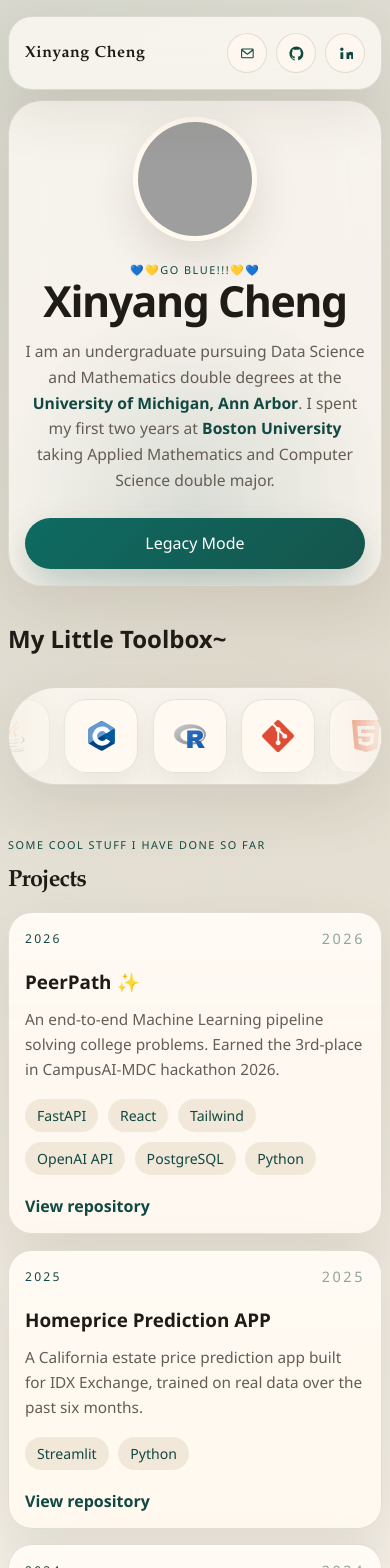
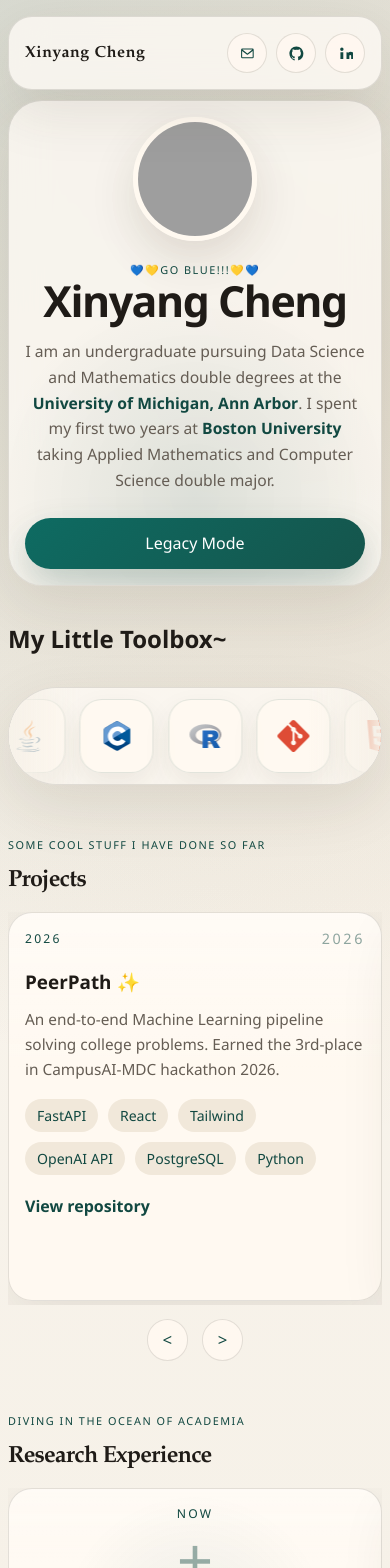
Before and after one commit to TommyCheng023/TommyCheng023.github.io, a Next.js app: page / in a window 390 px wide. Shown: the top 1568 px of the page. Built offline with nearby package versions, Linux system fonts and the light colour scheme; grey boxes are pictures that could not be loaded.

Commit message:
+mobile responsive: button component for cards

```diff
--- /dev/null
+++ b/app/components/mobile-card-carousel.tsx
@@ -0,0 +1,60 @@
+"use client";
+
+import { type ReactNode, useRef } from "react";
+
+type MobileCardCarouselProps = {
+  ariaLabel: string;
+  children: ReactNode[];
+};
+
+export default function MobileCardCarousel({
+  ariaLabel,
+  children,
+}: MobileCardCarouselProps) {
+  const trackRef = useRef<HTMLDivElement | null>(null);
+
+  function scrollByCard(direction: "prev" | "next") {
+    const track = trackRef.current;
+
+    if (!track) {
+      return;
+    }
+
+    const firstCard = track.querySelector<HTMLElement>(".mobileCarouselSlide");
+    const cardWidth = firstCard?.offsetWidth ?? track.clientWidth;
+    const gap = 16;
+    const delta = direction === "next" ? cardWidth + gap : -(cardWidth + gap);
+
+    track.scrollBy({ left: delta, behavior: "smooth" });
+  }
+
+  return (
+    <div className="mobileCarouselShell" aria-label={ariaLabel}>
+      <div ref={trackRef} className="mobileCarouselTrack">
+        {children.map((child, index) => (
+          <div key={index} className="mobileCarouselSlide">
+            {child}
+          </div>
+        ))}
+      </div>
+      <div className="mobileCarouselControls">
+        <button
+          type="button"
+          className="mobileCarouselButton"
+          onClick={() => scrollByCard("prev")}
+          aria-label="Previous card"
+        >
+          &lt;
+        </button>
+        <button
+          type="button"
+          className="mobileCarouselButton"
+          onClick={() => scrollByCard("next")}
+          aria-label="Next card"
+        >
+          &gt;
+        </button>
+      </div>
+    </div>
+  );
+}
--- a/app/globals.css
+++ b/app/globals.css
@@ -563,6 +563,10 @@ ul {
   gap: 1.25rem;
 }
 
+.mobileCarouselShell {
+  display: none;
+}
+
 .projectGrid {
   grid-template-columns: repeat(3, minmax(0, 1fr));
 }
@@ -698,7 +702,7 @@ ul {
   position: absolute;
   inset: 0 auto 0 0;
   width: 4px;
-  background: linear-gradient(180deg, #e6a14b 0%, #f2ba73 100%);
+  background: linear-gradient(180deg, var(--accent) 0%, var(--accent-strong) 100%);
 }
 
 .experienceItem h3 {
@@ -889,6 +893,69 @@ ul {
 
   .contactBand {
     gap: 1rem;
+  }
+
+  .desktopCardGrid {
+    display: none;
+  }
+
+  .mobileCarouselShell {
+    display: grid;
+    gap: 0.9rem;
+  }
+
+  .mobileCarouselControls {
+    display: flex;
+    justify-content: center;
+    gap: 0.85rem;
+  }
+
+  .mobileCarouselButton {
+    width: 2.6rem;
+    height: 2.6rem;
+    border: 1px solid var(--line);
+    border-radius: 999px;
+    background: rgba(255, 249, 241, 0.9);
+    color: var(--accent-strong);
+    font: inherit;
+    font-size: 1.05rem;
+    cursor: pointer;
+    transition:
+      transform 180ms ease,
+      border-color 180ms ease,
+      background 180ms ease,
+      color 180ms ease;
+  }
+
+  .mobileCarouselButton:hover {
+    transform: translateY(-1px);
+    border-color: rgba(17, 72, 65, 0.24);
+    background: linear-gradient(135deg, var(--accent) 0%, #15554c 100%);
+    color: #fff;
+  }
+
+  .mobileCarouselTrack {
+    display: flex;
+    gap: 1rem;
+    overflow-x: auto;
+    scroll-snap-type: x mandatory;
+    scroll-behavior: smooth;
+    scrollbar-width: none;
+    -ms-overflow-style: none;
+    padding-bottom: 0.2rem;
+  }
+
+  .mobileCarouselTrack::-webkit-scrollbar {
+    display: none;
+  }
+
+  .mobileCarouselSlide {
+    flex: 0 0 100%;
+    scroll-snap-align: start;
+  }
+
+  .mobileCarouselSlide .projectCard {
+    min-height: 100%;
   }
 }
 
--- a/app/page.tsx
+++ b/app/page.tsx
@@ -1,4 +1,5 @@
 import Link from "next/link";
+import MobileCardCarousel from "./components/mobile-card-carousel";
 import RevealOnScroll from "./components/reveal-on-scroll";
 
 const navItems = [
@@ -129,7 +130,7 @@ const workExperiences = [
     bullets: [
       "Contents missing in this section... I'm aware of that.",
       "If I keep this section it will be too similar to a LinkedIn profile and make my webpage too long.",
-      "Do you think I should make this a timeline or just remove it...",
+      "Do you think I should make this a timeline or just remove it?",
     ],
   },
 ];
@@ -213,6 +214,88 @@ function MobileIcon({ icon }: { icon: string }) {
 }
 
 export default function HomePage() {
+  const projectCards = selectedProjects.map((project, index) => (
+    <RevealOnScroll
+      key={project.title}
+      as="article"
+      className="projectCard"
+      delay={index * 120}
+    >
+      <div className="projectCardTop">
+        <span className="projectTag">{project.tag}</span>
+        <span className="projectArrow">{project.tag}</span>
+      </div>
+      <h3>{project.title}</h3>
+      <p>{project.summary}</p>
+      <ul className="projectList">
+        {project.notes.map((note) => (
+          <li key={note}>{note}</li>
+        ))}
+      </ul>
+      <a href={project.href} className="projectLink" target="_blank" rel="noreferrer">
+        {project.cta}
+      </a>
+    </RevealOnScroll>
+  ));
+
+  const researchCards = researchExperiences.map((project, index) => (
+    <RevealOnScroll
+      key={project.title ?? `${project.tag}-${index}`}
+      as="article"
+      className={project.featured ? "projectCard researchHighlightCard" : "projectCard"}
+      delay={index * 120}
+    >
+      {project.featured ? (
+        <div className="researchHighlightContent">
+          <span className="projectTag">{project.tag}</span>
+          <div className="researchPlus" aria-hidden="true">
+            +
+          </div>
+        </div>
+      ) : (
+        <div className="projectCardTop">
+          <span className="projectTag">{project.tag}</span>
+          <span className="projectArrow">{project.tag}</span>
+        </div>
+      )}
+      <h3>{project.title}</h3>
+      {project.featured ? (
+        <p>{project.summary}</p>
+      ) : project.pi && project.phdLead ? (
+        <div className="researchMetaList">
+          <p className="researchMetaRow">
+            <span className="researchMetaLabel">Professor:</span>{" "}
+            <a
+              href={project.pi.href}
+              className="projectLink"
+              target="_blank"
+              rel="noreferrer"
+            >
+              {project.pi.name}
+            </a>
+          </p>
+          <p className="researchMetaRow">
+            <span className="researchMetaLabel">PhD Lead:</span>{" "}
+            <a
+              href={project.phdLead.href}
+              className="projectLink"
+              target="_blank"
+              rel="noreferrer"
+            >
+              {project.phdLead.name}
+            </a>
+          </p>
+          <p className="researchMetaRow">
+            <span className="researchMetaLabel">Status:</span> {project.progress}
+          </p>
+        </div>
+      ) : null}
+      <a href={project.href} className="projectLink" target="_blank" rel="noreferrer">
+        {project.cta}
+      </a>
+    </RevealOnScroll>
+  ));
+
   return (
     <main className="shell">
       <header className="topbar">
@@ -342,31 +425,10 @@ export default function HomePage() {
           <h2>Projects</h2>
         </div>
 
-        <div className="projectGrid">
-          {selectedProjects.map((project, index) => (
-            <RevealOnScroll
-              key={project.title}
-              as="article"
-              className="projectCard"
-              delay={index * 120}
-            >
-              <div className="projectCardTop">
-                <span className="projectTag">{project.tag}</span>
-                <span className="projectArrow">{project.tag}</span>
-              </div>
-              <h3>{project.title}</h3>
-              <p>{project.summary}</p>
-              <ul className="projectList">
-                {project.notes.map((note) => (
-                  <li key={note}>{note}</li>
-                ))}
-              </ul>
-              <a href={project.href} className="projectLink" target="_blank" rel="noreferrer">
-                {project.cta}
-              </a>
-            </RevealOnScroll>
-          ))}
-        </div>
+        <div className="desktopCardGrid projectGrid">{projectCards}</div>
+        <MobileCardCarousel ariaLabel="Projects mobile carousel">
+          {projectCards}
+        </MobileCardCarousel>
       </RevealOnScroll>
 
       <RevealOnScroll as="section" id="research" className="section">
@@ -375,73 +437,10 @@ export default function HomePage() {
           <h2>Research Experience</h2>
         </div>
 
-        <div className="projectGrid">
-          {researchExperiences.map((project, index) => (
-            <RevealOnScroll
-              key={project.title}
-              as="article"
-              className={project.featured ? "projectCard researchHighlightCard" : "projectCard"}
-              delay={index * 120}
-            >
-              {project.featured ? (
-                <div className="researchHighlightContent">
-                  <span className="projectTag">{project.tag}</span>
-                  <div className="researchPlus" aria-hidden="true">
-                    +
-                  </div>
-                </div>
-              ) : (
-                <div className="projectCardTop">
-                  <span className="projectTag">{project.tag}</span>
-                  <span className="projectArrow">{project.tag}</span>
-                </div>
-              )}
-              <h3>{project.title}</h3>
-              {project.featured ? (
-                <>
-                  <p>{project.summary}</p>
-                  {/* <ul className="projectList">
-                    {project.notes.map((note) => (
-                      <li key={note}>{note}</li>
-                    ))}
-                  </ul> */}
-                </>
-              ) : project.pi && project.phdLead ? (
-                <div className="researchMetaList">
-                  <p className="researchMetaRow">
-                    <span className="researchMetaLabel">Professor:</span>{" "}
-                    <a
-                      href={project.pi.href}
-                      className="projectLink"
-                      target="_blank"
-                      rel="noreferrer"
-                    >
-                      {project.pi.name}
-                    </a>
-                  </p>
-                  <p className="researchMetaRow">
-                    <span className="researchMetaLabel">PhD Lead:</span>{" "}
-                    <a
-                      href={project.phdLead.href}
-                      className="projectLink"
-                      target="_blank"
-                      rel="noreferrer"
-                    >
-                      {project.phdLead.name}
-                    </a>
-                  </p>
-                  <p className="researchMetaRow">
-                    <span className="researchMetaLabel">Status:</span>{" "}
-                    {project.progress}
-                  </p>
-                </div>
-              ) : null}
-              <a href={project.href} className="projectLink" target="_blank" rel="noreferrer">
-                {project.cta}
-              </a>
-            </RevealOnScroll>
-          ))}
-        </div>
+        <div className="desktopCardGrid projectGrid">{researchCards}</div>
+        <MobileCardCarousel ariaLabel="Research mobile carousel">
+          {researchCards}
+        </MobileCardCarousel>
       </RevealOnScroll>
 
       <RevealOnScroll as="section" id="experience" className="section">
```
Also changed, not shown: public/legacy/index.html (+4 -3 lines).
